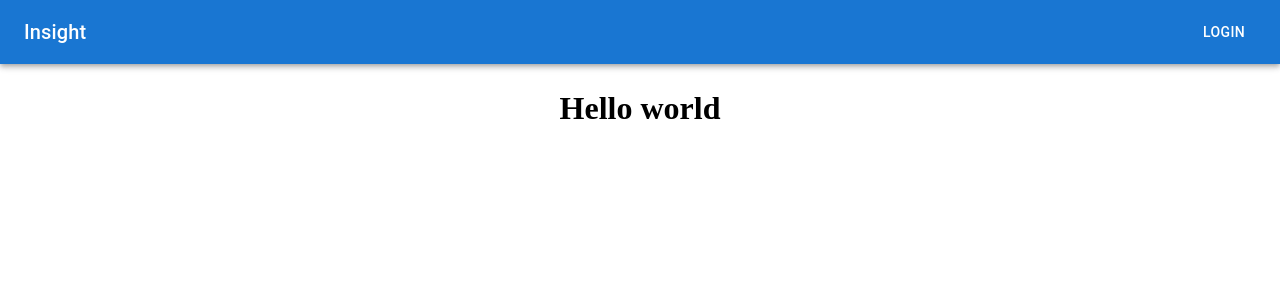
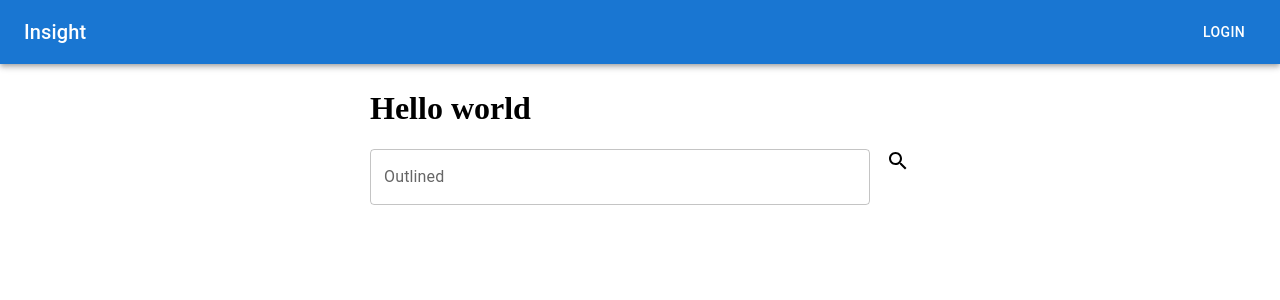
Before and after one commit to yun-studio/insight-frontend, a React (Vite) app: page / in a window 1280 px wide. Shown: the top 300 px of the page. Built offline with nearby package versions, Linux system fonts and the light colour scheme; no server answers.

Commit message:
Feat: 메인페이지에 검색 기능 추가

```diff
--- a/src/page/MainPage.jsx
+++ b/src/page/MainPage.jsx
@@ -1,16 +1,29 @@
 import Layout from "../component/layout/Layout.jsx";
 import {Box} from "@mui/material";
 import styled from "@emotion/styled";
+import {useState} from "react";
+import SearchBar from "../component/SearchBar.jsx";
+import QuestionList from "../component/QuestionList.jsx";
 
-const CustomBox = styled('div')`
+const CustomBox = styled(Box)`
 `
 
 function MainPage() {
+
+    const [questions, setQuestions] = useState([])
 
     return (
         <Layout>
             <CustomBox>
                 <Box component={"h1"}>Hello world</Box>
+                <Box sx={{
+                    display: "flex",
+                    justifyContent: "center",
+                    alignItems: "center",
+                }}>
+                    <SearchBar setQuestions={setQuestions}/>
+                </Box>
+                <QuestionList questions={questions}/>
             </CustomBox>
         </Layout>
     );
```
